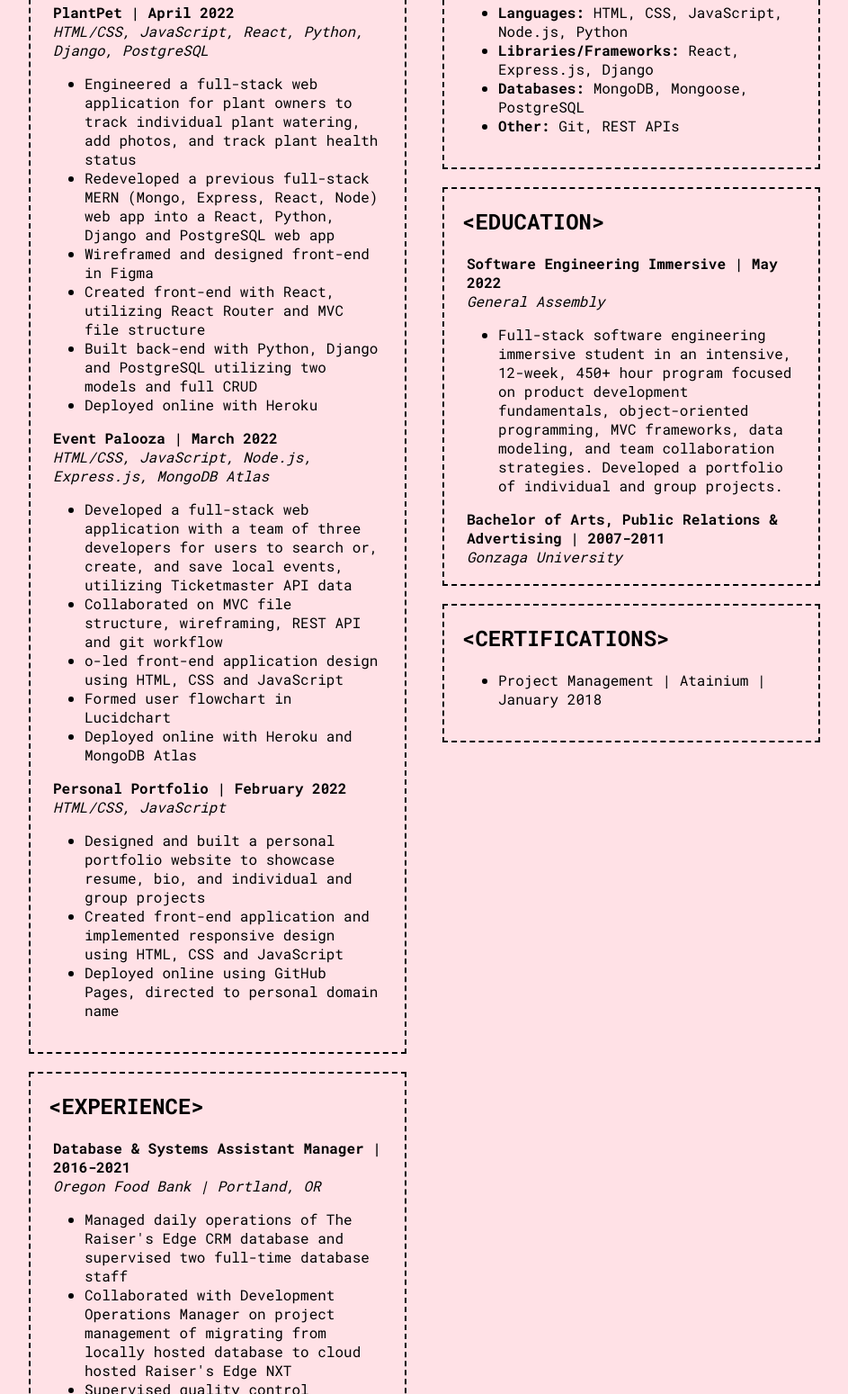
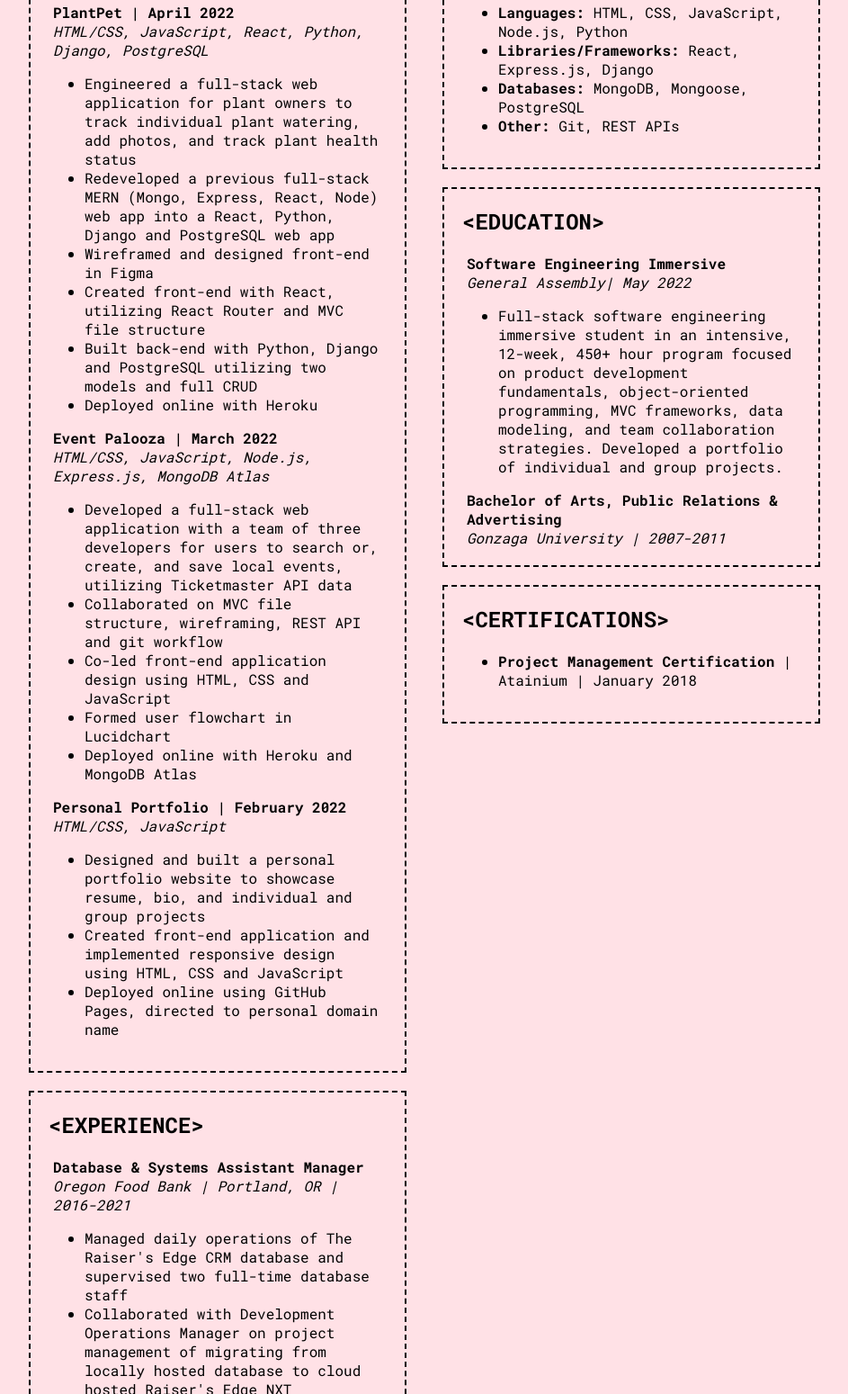
Before and after one commit to angelafrancisco/portfolio-website, a plain HTML site: page pages/resume.html in a window 1280 px wide. Shown: the part 226-1775 px from the top of the page at 90% size, without its empty margins (168-1111 px from the left). Drawn offline with nearby package versions, Linux system fonts and the light colour scheme.

Commit message:
updating resume page styling

```diff
--- a/pages/resume.html
+++ b/pages/resume.html
@@ -59,7 +59,7 @@
                 <ul class="skills-list">
                     <li>Developed a full-stack web application with a team of three developers for users to search or, create, and save local events, utilizing Ticketmaster API data</li>
                     <li>Collaborated on MVC file structure, wireframing, REST API and git workflow</li>
-                    <li>o-led front-end application design using HTML, CSS and JavaScript</li>
+                    <li>Co-led front-end application design using HTML, CSS and JavaScript</li>
                     <li>Formed user flowchart in Lucidchart</li>
                     <li>Deployed online with Heroku and MongoDB Atlas</li>
                 </ul>
@@ -84,27 +84,27 @@
                 </div>
                 <div class="resume-box small">
                     <h2 class="resume-box-title">&lt;EDUCATION&gt;</h2>
-                    <p class="job-title">Software Engineering Immersive | May 2022</p>
-                    <p class="job-info">General Assembly</p>
+                    <p class="job-title">Software Engineering Immersive</p>
+                    <p class="job-info">General Assembly| May 2022</p>
                     <ul class="skills-list">
                         <li>Full-stack software engineering immersive student in an intensive, 12-week, 450+ hour program focused on product
                         development fundamentals, object-oriented programming, MVC frameworks, data modeling, and team collaboration strategies.
                         Developed a portfolio of individual and group projects.</li>
                     </ul>
-                    <p class="job-title">Bachelor of Arts, Public Relations & Advertising | 2007-2011</p>
-                    <p class="job-info">Gonzaga University</p>
+                    <p class="job-title">Bachelor of Arts, Public Relations & Advertising</p>
+                    <p class="job-info">Gonzaga University | 2007-2011</p>
                 </div>
                 <div class="resume-box small">
                     <h2 class="resume-box-title">&lt;CERTIFICATIONS&gt;</h2>
                     <ul class="skills-list">
-                        <li>Project Management | Atainium | January 2018</li>
+                        <li><span class="job-title">Project Management Certification</span> | Atainium | January 2018</li>
                     </ul>
                 </div>
             </aside>
             <div class="resume-box left">
                 <h2 class="resume-box-title">&lt;EXPERIENCE&gt;</h2>
-                <p class="job-title">Database & Systems Assistant Manager | 2016-2021</p>
-                <p class="job-info">Oregon Food Bank | Portland, OR</p>
+                <p class="job-title">Database & Systems Assistant Manager</p>
+                <p class="job-info">Oregon Food Bank | Portland, OR | 2016-2021</p>
                 <ul class="skills-list">
                     <li>Managed daily operations of The Raiser's Edge CRM database and supervised two full-time database staff</li>
                     <li>Collaborated with Development Operations Manager on project management of migrating from locally hosted database to
@@ -114,6 +114,7 @@
                 </ul>
             </div>
         </section>
+        <!-- Add button here to download resume pdf in new tab -->
     </main>
     <footer>
         <div class="icons-container">
```
